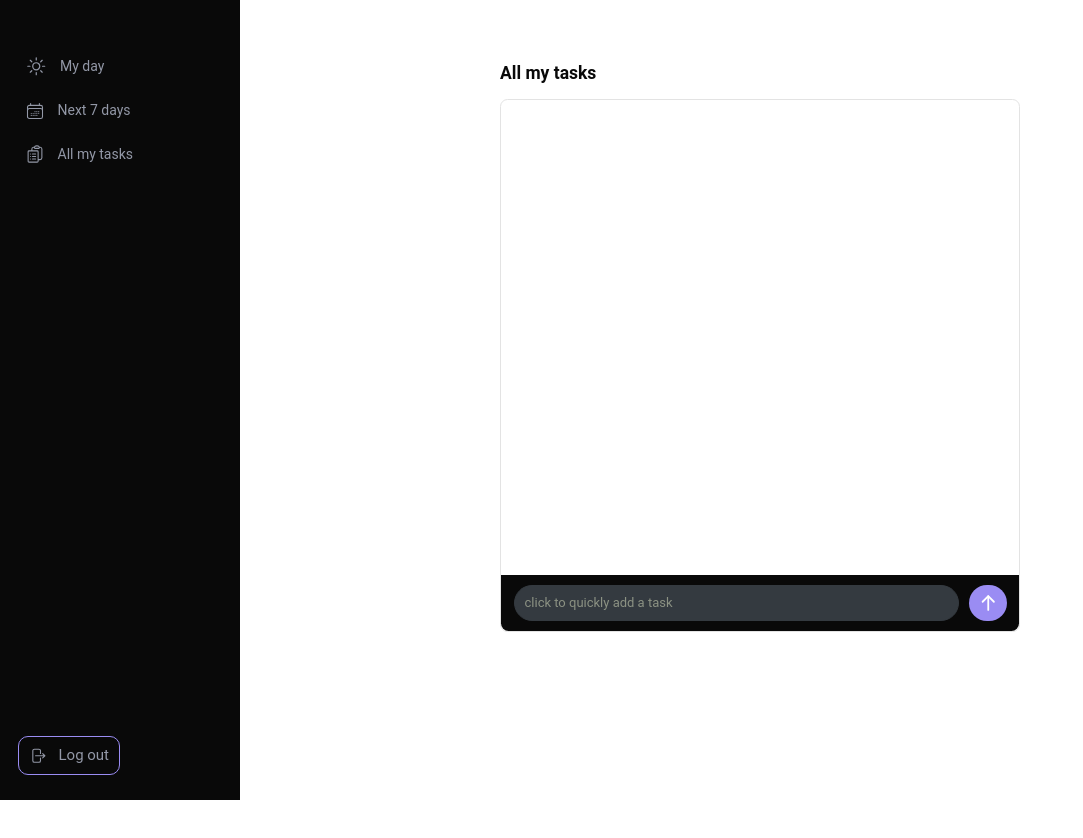
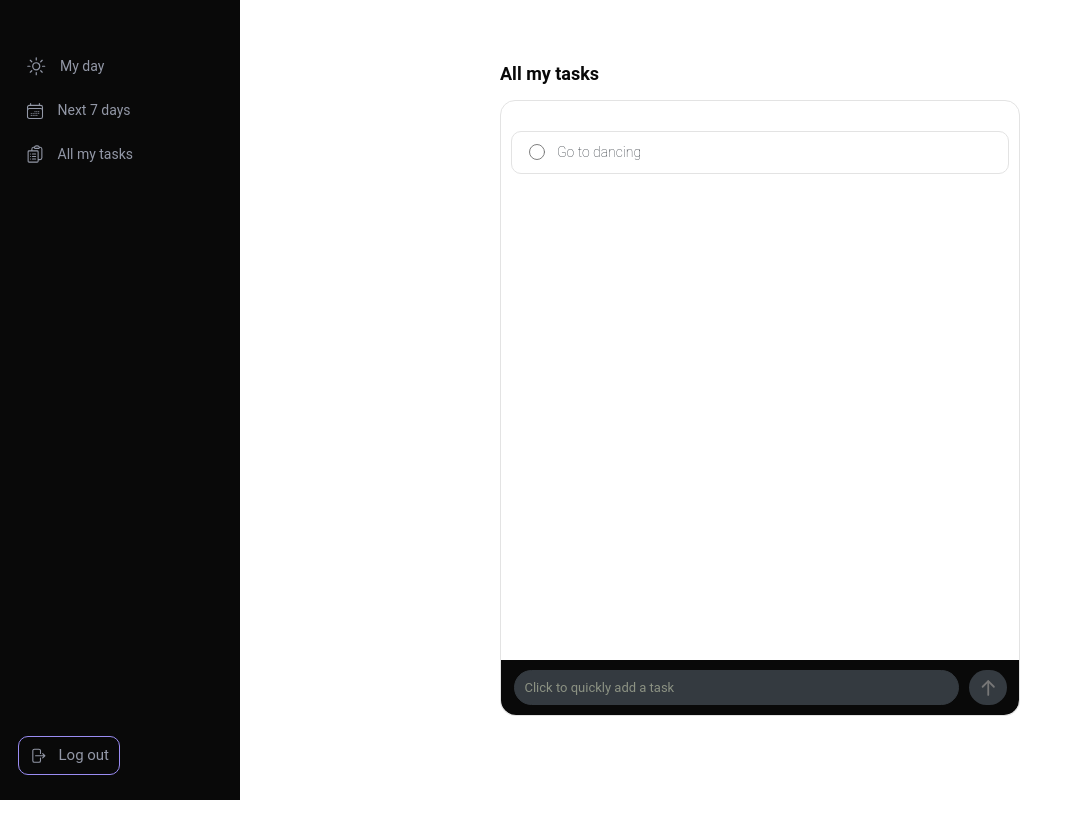
Before and after one commit to Ana-Vartasashvili/task-management-app, a React app: page /tasks/all in a window 1280 px wide. Shown: the top 838 px of the page, without its empty margins (0-1083 px from the left). After the commit the page ends 800 px from the top, so only its background shows below. Built offline with nearby package versions, Linux system fonts and the light colour scheme; no server answers; the HTML template or start-up script is replaced by a standard one.

Commit message:
quickly add new tasks from the 'all my tasks' page

```diff
--- a/src/App.tsx
+++ b/src/App.tsx
@@ -1,6 +1,5 @@
 import { Routes, Route } from 'react-router-dom'
 import { useEffect } from 'react'
-import React from 'react'
 import Home from './pages/home/Home'
 import WeekTasks from './pages/weekTasks/WeekTasks'
 import AllTasks from './pages/allTasks/AllTasks'
--- a/src/components/card/Card.tsx
+++ b/src/components/card/Card.tsx
@@ -5,7 +5,7 @@ const Card = () => {
   return (
     <div>
       <Sidebar />
-      <div className="ml-96 mt-24">{<Outlet />}</div>
+      <div className="ml-96 pt-24 h-screen">{<Outlet />}</div>
     </div>
   )
 }
--- a/src/pages/allTasks/AllTasks.tsx
+++ b/src/pages/allTasks/AllTasks.tsx
@@ -1,58 +1,47 @@
 import React from 'react'
-import Card from '../../components/card/Card'
 import { useSelector } from 'react-redux'
 import { RootState } from '../../store/store'
 import UpArrowIcon from '../../icons/UpArrowIcon'
-import { useFormik } from 'formik'
+import { useState } from 'react'
+import { useAddTask } from '../tasks/useAddTask'
+import AllTasksListItem from './AllTasksListItem'
 
-const onSubmit = (values) => {
-  values.name = ''
-  console.log(values.name)
-}
-const AllTasks: React.FC = (props) => {
+const AllTasks = () => {
   const tasks = useSelector((state: RootState) => state.tasks.tasks)
-
-  const {
-    values,
-    isSubmitting,
-    handleBlur,
-    handleChange,
-    handleSubmit,
-    touched,
-  } = useFormik({
-    initialValues: {
-      name: '',
-    },
-    onSubmit,
-  })
+  const [inputValue, setInputValue] = useState('')
+  const { addTask } = useAddTask(inputValue, setInputValue)
 
   return (
     <>
-      <div className="w-2/4 h-screen mx-auto">
-        <h1 className=" font-semibold text-black_main text-[1.75rem]">
+      <div className="w-2/4 h-full mx-auto">
+        <h1 className="font-semibold text-black_main text-[1.8rem]">
           All my tasks
         </h1>
 
-        <div className="w-full h-2/3 flex flex-col justify-between border-[1.5px] border-textColor_lightGray mt-5 rounded-xl">
-          <div></div>
+        <div className="w-full h-5/6 flex flex-col justify-between border-[1.5px] border-textColor_lightGray mt-5 rounded-3xl">
+          <ul className="mt-[3rem] mx-4">
+            <AllTasksListItem />
+          </ul>
 
           <form
-            className="bg-black_main rounded-b-xl py-4 px-5 flex justify-between gap-4"
-            onSubmit={handleSubmit}
+            className="bg-black_main rounded-b-3xl py-4 px-5 flex justify-between gap-4"
+            onSubmit={(e) => e.preventDefault()}
           >
             <input
               type="text"
               id="name"
-              value={values.name}
-              onBlur={handleBlur}
-              placeholder="click to quickly add a task"
-              onChange={handleChange}
-              className="bg-dark_gray text-[1.3rem] w-11/12 rounded-full placeholder-textColor_gray py-3 px-4 border-[1.5px] text-white border-dark_gray focus:outline-none hover:border-main_purple focus:border-main_purple"
+              value={inputValue}
+              onChange={(e) => setInputValue(e.target.value)}
+              placeholder="Click to quickly add a task"
+              className="bg-dark_gray text-[1.3rem] w-11/12 rounded-full placeholder-textColor_gray py-2 px-4 border-[1.5px] text-white border-dark_gray focus:outline-none hover:border-main_purple focus:border-main_purple"
             />
 
             <button
+              onClick={addTask}
+              disabled={inputValue.trim().length === 0}
               className={`bg-dark_gray p-3 rounded-full hover:bg-dark_purple hover:text-white hover:scale-[105%] duration-300 ease-in-out ${
-                touched && 'bg-main_purple text-white'
+                inputValue.trim().length > 0 &&
+                '!bg-main_purple hover:!bg-dark_purple text-white'
               }`}
               type="submit"
             >
--- a/src/pages/allTasks/AllTasksListItem.tsx
+++ b/src/pages/allTasks/AllTasksListItem.tsx
@@ -1,7 +1,7 @@
 import CheckCircleIcon from '../../icons/CheckCircleIcon'
 import CheckMarkIcon from '../../icons/CheckMarkIcon'
 
-const AllTasksListItem = () => {
+const AllTasksListItem = (taskName: string) => {
   return (
     <li className="px-6 py-4 rounded-2xl border-[1.5px] text-md border-textColor_lightGray flex justify-between items-center gap-4 group font-thin">
       <div className="flex items-center gap-4">
@@ -12,7 +12,7 @@ const AllTasksListItem = () => {
           </div>
         </button>
 
-        <span className="text-white">Go to dancing</span>
+        <span className="text-dark_gray">Go to dancing</span>
       </div>
     </li>
   )
--- a/src/pages/tasks/useAddTask.ts
+++ b/src/pages/tasks/useAddTask.ts
@@ -25,6 +25,7 @@ export const useAddTask = (
 
       dispatch(addTasksData(response.data.list))
       setTaskName('')
+      console.log(response.data)
       setIsLoading(false)
     } catch (error) {}
   }
```
